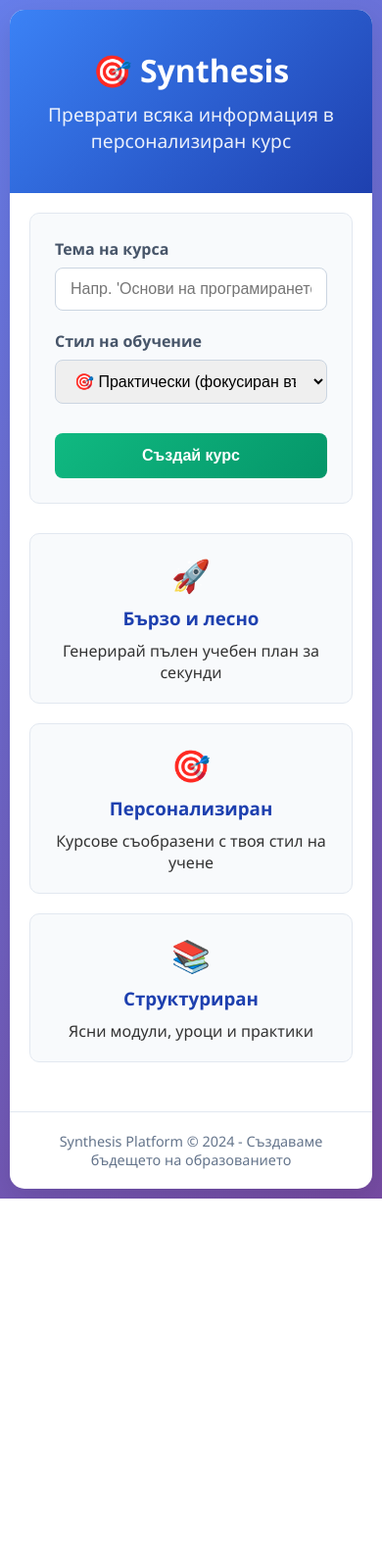
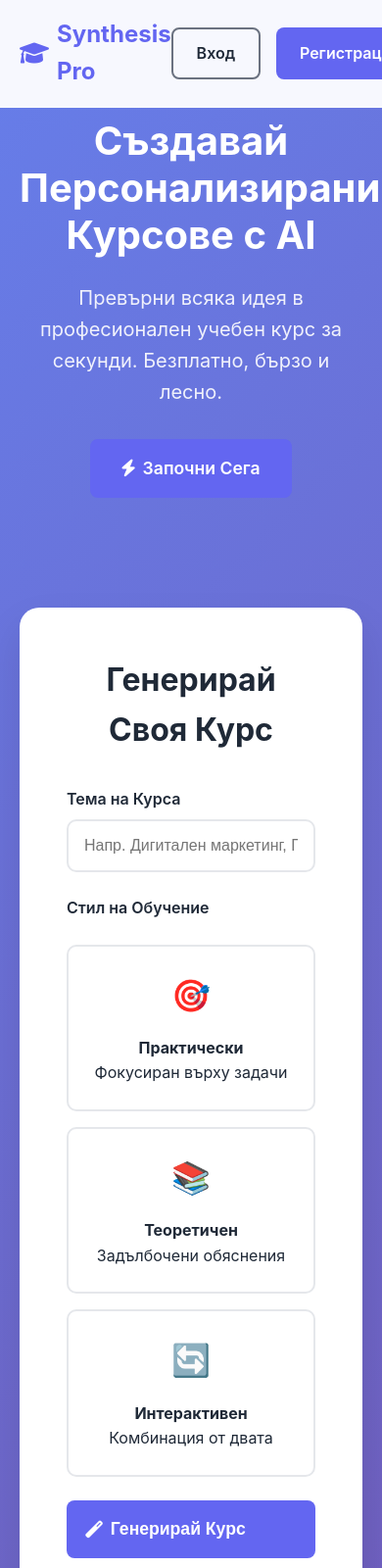
Before and after one commit to projectsynthesis/synthesis-platform-v2, a website: page index.html in a window 390 px wide. Shown: the top 1600 px of the page at 98% size. Before the commit the page ends 1223 px from the top, so only its background shows below. Drawn offline with Linux system fonts and the light colour scheme.

Commit message:
Update index.html

```diff
--- a/index.html
+++ b/index.html
@@ -3,128 +3,251 @@
 <head>
     <meta charset="UTF-8">
     <meta name="viewport" content="width=device-width, initial-scale=1.0">
-    <title>Synthesis - Създай своя курс</title>
+    <title>Synthesis Pro - AI Генератор на Курсове</title>
+    <link href="https://cdnjs.cloudflare.com/ajax/libs/font-awesome/6.0.0/css/all.min.css" rel="stylesheet">
     <style>
         * {
-            box-sizing: border-box;
             margin: 0;
             padding: 0;
+            box-sizing: border-box;
+        }
+
+        :root {
+            --primary: #6366f1;
+            --primary-dark: #4f46e5;
+            --secondary: #10b981;
+            --dark: #1f2937;
+            --light: #f8fafc;
+            --gray: #6b7280;
         }
 
         body {
-            font-family: 'Segoe UI', Tahoma, Geneva, Verdana, sans-serif;
-            max-width: 900px;
-            margin: 0 auto;
-            padding: 20px;
+            font-family: 'Inter', -apple-system, BlinkMacSystemFont, sans-serif;
+            line-height: 1.6;
+            color: var(--dark);
             background: linear-gradient(135deg, #667eea 0%, #764ba2 100%);
             min-height: 100vh;
-            color: #333;
         }
 
         .container {
-            background: white;
-            border-radius: 15px;
-            box-shadow: 0 10px 30px rgba(0,0,0,0.1);
-            overflow: hidden;
+            max-width: 1200px;
+            margin: 0 auto;
+            padding: 0 20px;
         }
 
+        /* HEADER */
         .header {
-            text-align: center;
-            background: linear-gradient(135deg, #3b82f6 0%, #1e40af 100%);
-            color: white;
-            padding: 40px 20px;
+            background: rgba(255, 255, 255, 0.95);
+            backdrop-filter: blur(10px);
+            border-bottom: 1px solid rgba(255, 255, 255, 0.2);
+            position: fixed;
+            width: 100%;
+            top: 0;
+            z-index: 1000;
         }
 
-        .header h1 {
-            font-size: 2.5rem;
-            margin-bottom: 10px;
+        .nav {
+            display: flex;
+            justify-content: space-between;
+            align-items: center;
+            padding: 1rem 0;
         }
 
-        .header p {
-            font-size: 1.2rem;
-            opacity: 0.9;
+        .logo {
+            font-size: 1.5rem;
+            font-weight: 700;
+            color: var(--primary);
+            display: flex;
+            align-items: center;
+            gap: 0.5rem;
         }
 
-        .content {
-            padding: 30px;
+        .nav-links {
+            display: flex;
+            gap: 2rem;
+            align-items: center;
         }
 
-        .course-form {
-            background: #f8fafc;
-            padding: 25px;
-            border-radius: 10px;
-            margin-bottom: 25px;
-            border: 1px solid #e2e8f0;
+        .nav-links a {
+            text-decoration: none;
+            color: var(--dark);
+            font-weight: 500;
+            transition: color 0.3s;
+        }
+
+        .nav-links a:hover {
+            color: var(--primary);
+        }
+
+        .auth-buttons {
+            display: flex;
+            gap: 1rem;
+        }
+
+        .btn {
+            padding: 0.75rem 1.5rem;
+            border: none;
+            border-radius: 8px;
+            font-weight: 600;
+            cursor: pointer;
+            transition: all 0.3s;
+            text-decoration: none;
+            display: inline-flex;
+            align-items: center;
+            gap: 0.5rem;
+        }
+
+        .btn-primary {
+            background: var(--primary);
+            color: white;
+        }
+
+        .btn-primary:hover {
+            background: var(--primary-dark);
+            transform: translateY(-2px);
+        }
+
+        .btn-outline {
+            background: transparent;
+            color: var(--dark);
+            border: 2px solid var(--gray);
+        }
+
+        .btn-outline:hover {
+            border-color: var(--primary);
+            color: var(--primary);
+        }
+
+        /* HERO SECTION */
+        .hero {
+            padding: 120px 0 80px;
+            text-align: center;
+            color: white;
+        }
+
+        .hero h1 {
+            font-size: 3.5rem;
+            font-weight: 700;
+            margin-bottom: 1.5rem;
+            line-height: 1.2;
+        }
+
+        .hero p {
+            font-size: 1.25rem;
+            margin-bottom: 2rem;
+            opacity: 0.9;
+            max-width: 600px;
+            margin-left: auto;
+            margin-right: auto;
+        }
+
+        /* COURSE GENERATOR */
+        .generator-section {
+            background: white;
+            border-radius: 20px;
+            padding: 3rem;
+            margin: 2rem 0;
+            box-shadow: 0 20px 40px rgba(0, 0, 0, 0.1);
+        }
+
+        .generator-form {
+            display: grid;
+            gap: 1.5rem;
+            max-width: 600px;
+            margin: 0 auto;
         }
 
         .form-group {
-            margin-bottom: 20px;
+            display: flex;
+            flex-direction: column;
+            gap: 0.5rem;
         }
 
-        label {
-            display: block;
-            margin-bottom: 8px;
+        .form-group label {
             font-weight: 600;
-            color: #475569;
+            color: var(--dark);
         }
 
-        input, select {
-            width: 100%;
-            padding: 12px 15px;
-            border: 1px solid #cbd5e1;
-            border-radius: 8px;
-            font-size: 16px;
+        .form-control {
+            padding: 1rem;
+            border: 2px solid #e5e7eb;
+            border-radius: 10px;
+            font-size: 1rem;
+            transition: border-color 0.3s;
+        }
+
+        .form-control:focus {
+            outline: none;
+            border-color: var(--primary);
+        }
+
+        .style-options {
+            display: grid;
+            grid-template-columns: repeat(auto-fit, minmax(200px, 1fr));
+            gap: 1rem;
+            margin-top: 1rem;
+        }
+
+        .style-option {
+            border: 2px solid #e5e7eb;
+            border-radius: 10px;
+            padding: 1.5rem;
+            text-align: center;
+            cursor: pointer;
             transition: all 0.3s;
         }
 
-        input:focus, select:focus {
-            outline: none;
-            border-color: #3b82f6;
-            box-shadow: 0 0 0 3px rgba(59, 130, 246, 0.1);
+        .style-option:hover {
+            border-color: var(--primary);
+            transform: translateY(-2px);
         }
 
-        button {
-            width: 100%;
-            background: linear-gradient(135deg, #10b981 0%, #059669 100%);
-            color: white;
-            border: none;
-            padding: 14px;
-            border-radius: 8px;
-            font-size: 16px;
-            font-weight: 600;
-            cursor: pointer;
-            transition: all 0.3s;
-            margin-top: 10px;
+        .style-option.selected {
+            border-color: var(--primary);
+            background: rgba(99, 102, 241, 0.05);
         }
 
-        button:hover {
-            transform: translateY(-2px);
-            box-shadow: 0 5px 15px rgba(16, 185, 129, 0.4);
+        .style-icon {
+            font-size: 2rem;
+            margin-bottom: 1rem;
         }
 
-        button:disabled {
-            background: #9ca3af;
-            cursor: not-allowed;
-            transform: none;
-            box-shadow: none;
+        /* RESULTS */
+        .result-section {
+            display: none;
+            background: white;
+            border-radius: 20px;
+            padding: 2rem;
+            margin: 2rem 0;
+            box-shadow: 0 20px 40px rgba(0, 0, 0, 0.1);
+        }
+
+        .result-header {
+            display: flex;
+            justify-content: between;
+            align-items: center;
+            margin-bottom: 1.5rem;
+        }
+
+        .course-content {
+            white-space: pre-line;
+            line-height: 1.8;
         }
 
         .loading {
             display: none;
             text-align: center;
-            padding: 20px;
-            color: #3b82f6;
-            font-weight: 600;
+            padding: 2rem;
         }
 
-        .loading-spinner {
+        .spinner {
             border: 4px solid #f3f4f6;
-            border-top: 4px solid #3b82f6;
+            border-top: 4px solid var(--primary);
             border-radius: 50%;
             width: 40px;
             height: 40px;
             animation: spin 1s linear infinite;
-            margin: 0 auto 15px;
+            margin: 0 auto 1rem;
         }
 
         @keyframes spin {
@@ -132,157 +255,217 @@
             100% { transform: rotate(360deg); }
         }
 
-        .result {
+        /* FEATURES */
+        .features {
+            padding: 80px 0;
             background: white;
-            padding: 25px;
-            border-radius: 10px;
-            box-shadow: 0 4px 6px rgba(0,0,0,0.05);
-            border: 1px solid #e2e8f0;
-            white-space: pre-line;
-            line-height: 1.6;
-            display: none;
         }
 
-        .result h3 {
-            color: #1e40af;
-            margin-bottom: 15px;
-            border-bottom: 2px solid #e2e8f0;
-            padding-bottom: 10px;
+        .section-title {
+            text-align: center;
+            font-size: 2.5rem;
+            font-weight: 700;
+            margin-bottom: 3rem;
+            color: var(--dark);
         }
 
-        .note {
-            margin-top: 20px;
-            padding: 15px;
-            background: #fff3cd;
-            border: 1px solid #ffeaa7;
-            border-radius: 5px;
-            color: #856404;
+        .features-grid {
+            display: grid;
+            grid-template-columns: repeat(auto-fit, minmax(300px, 1fr));
+            gap: 2rem;
         }
 
-        .features {
-            display: grid;
-            grid-template-columns: repeat(auto-fit, minmax(250px, 1fr));
-            gap: 20px;
-            margin-top: 30px;
+        .feature-card {
+            background: var(--light);
+            padding: 2rem;
+            border-radius: 15px;
+            text-align: center;
+            transition: transform 0.3s;
         }
 
-        .feature {
-            background: #f8fafc;
-            padding: 20px;
-            border-radius: 10px;
-            text-align: center;
-            border: 1px solid #e2e8f0;
+        .feature-card:hover {
+            transform: translateY(-5px);
         }
 
         .feature-icon {
-            font-size: 2rem;
-            margin-bottom: 10px;
+            font-size: 3rem;
+            color: var(--primary);
+            margin-bottom: 1rem;
         }
 
-        .feature h3 {
-            margin-bottom: 10px;
-            color: #1e40af;
+        /* FOOTER */
+        .footer {
+            background: var(--dark);
+            color: white;
+            padding: 3rem 0;
+            text-align: center;
         }
 
-        footer {
-            text-align: center;
-            margin-top: 30px;
-            padding: 20px;
-            color: #64748b;
-            font-size: 0.9rem;
-            border-top: 1px solid #e2e8f0;
-        }
-
+        /* RESPONSIVE */
         @media (max-width: 768px) {
-            body {
-                padding: 10px;
+            .hero h1 {
+                font-size: 2.5rem;
             }
 
-            .header h1 {
-                font-size: 2rem;
+            .nav-links {
+                display: none;
             }
 
-            .content {
-                padding: 20px;
+            .style-options {
+                grid-template-columns: 1fr;
             }
         }
     </style>
 </head>
 <body>
-    <div class="container">
-        <div class="header">
-            <h1>🎯 Synthesis</h1>
-            <p>Преврати всяка информация в персонализиран курс</p>
+    <!-- HEADER -->
+    <header class="header">
+        <div class="container">
+            <nav class="nav">
+                <div class="logo">
+                    <i class="fas fa-graduation-cap"></i>
+                    Synthesis Pro
+                </div>
+                <div class="nav-links">
+                    <a href="#features">Възможности</a>
+                    <a href="#how-it-works">Как работи</a>
+                    <a href="#pricing">Цени</a>
+                </div>
+                <div class="auth-buttons">
+                    <a href="#" class="btn btn-outline">Вход</a>
+                    <a href="#" class="btn btn-primary">Регистрация</a>
+                </div>
+            </nav>
         </div>
+    </header>
 
-        <div class="content">
-            <div class="course-form">
+    <!-- HERO SECTION -->
+    <section class="hero">
+        <div class="container">
+            <h1>Създавай Персонализирани Курсове с AI</h1>
+            <p>Превърни всяка идея в професионален учебен курс за секунди. Безплатно, бързо и лесно.</p>
+            <a href="#generator" class="btn btn-primary" style="font-size: 1.1rem; padding: 1rem 2rem;">
+                <i class="fas fa-bolt"></i>
+                Започни Сега
+            </a>
+        </div>
+    </section>
+
+    <!-- COURSE GENERATOR -->
+    <section id="generator" class="container">
+        <div class="generator-section">
+            <h2 style="text-align: center; margin-bottom: 2rem; font-size: 2rem;">Генерирай Своя Курс</h2>
+
+            <div class="generator-form">
                 <div class="form-group">
-                    <label for="topicInput">Тема на курса</label>
-                    <input type="text" id="topicInput" placeholder="Напр. 'Основи на програмирането', 'Дигитален маркетинг', 'Финансово планиране'">
+                    <label for="topicInput">Тема на Курса</label>
+                    <input type="text" id="topicInput" class="form-control" placeholder="Напр. Дигитален маркетинг, Програмиране, Бизнес умения...">
                 </div>
 
                 <div class="form-group">
-                    <label for="styleSelect">Стил на обучение</label>
-                    <select id="styleSelect">
-                        <option value="практически">🎯 Практически (фокусиран върху упражнения)</option>
-                        <option value="теоретичен">📚 Теоретичен (задълбочени обяснения)</option>
-                        <option value="интерактивен">🔄 Интерактивен (включващ и двата подхода)</option>
-                        <option value="кратък и ясен">⚡ Кратък и ясен (само най-важното)</option>
-                    </select>
+                    <label>Стил на Обучение</label>
+                    <div class="style-options">
+                        <div class="style-option" data-value="практически">
+                            <div class="style-icon">🎯</div>
+                            <h4>Практически</h4>
+                            <p>Фокусиран върху задачи</p>
+                        </div>
+                        <div class="style-option" data-value="теоретичен">
+                            <div class="style-icon">📚</div>
+                            <h4>Теоретичен</h4>
+                            <p>Задълбочени обяснения</p>
+                        </div>
+                        <div class="style-option" data-value="интерактивен">
+                            <div class="style-icon">🔄</div>
+                            <h4>Интерактивен</h4>
+                            <p>Комбинация от двата</p>
+                        </div>
+                    </div>
                 </div>
 
-                <button id="generateBtn" onclick="generateCourse()">Създай курс</button>
+                <button id="generateBtn" class="btn btn-primary" style="font-size: 1.1rem; padding: 1.2rem;">
+                    <i class="fas fa-magic"></i>
+                    Генерирай Курс
+                </button>
+            </div>
+        </div>
 
-                <div class="loading" id="loadingDiv">
-                    <div class="loading-spinner"></div>
-                    Генерираме твоя персонализиран курс...
+        <!-- LOADING -->
+        <div id="loading" class="loading">
+            <div class="spinner"></div>
+            <p>Генерираме твоя персонализиран курс...</p>
+        </div>
+
+        <!-- RESULTS -->
+        <div id="resultSection" class="result-section">
+            <div class="result-header">
+                <h3>Твоят Персонализиран Курс</h3>
+                <button class="btn btn-outline">
+                    <i class="fas fa-save"></i>
+                    Запази
+                </button>
+            </div>
+            <div id="courseContent" class="course-content"></div>
+        </div>
+    </section>
+
+    <!-- FEATURES -->
+    <section id="features" class="features">
+        <div class="container">
+            <h2 class="section-title">Защо Да Избереш Synthesis?</h2>
+            <div class="features-grid">
+                <div class="feature-card">
+                    <div class="feature-icon">⚡</div>
+                    <h3>Моментално Генериране</h3>
+                    <p>Получаваш готов курс за секунди, без чакане</p>
                 </div>
-            </div>
-
-            <div class="result" id="resultDiv"></div>
-
-            <div class="features">
-                <div class="feature">
-                    <div class="feature-icon">🚀</div>
-                    <h3>Бързо и лесно</h3>
-                    <p>Генерирай пълен учебен план за секунди</p>
+                <div class="feature-card">
+                    <div class="feature-icon">🎯</div>
+                    <h3>Персонализирано Съдържание</h3>
+                    <p>Курсове съобразени с твоя стил на обучение</p>
                 </div>
-                <div class="feature">
-                    <div class="feature-icon">🎯</div>
-                    <h3>Персонализиран</h3>
-                    <p>Курсове съобразени с твоя стил на учене</p>
-                </div>
-                <div class="feature">
-                    <div class="feature-icon">📚</div>
-                    <h3>Структуриран</h3>
-                    <p>Ясни модули, уроци и практики</p>
+                <div class="feature-card">
+                    <div class="feature-icon">💼</div>
+                    <h3>Професионално Качество</h3>
+                    <p>Структурирани и полезни учебни материали</p>
                 </div>
             </div>
         </div>
+    </section>
 
-        <footer>
-            <p>Synthesis Platform &copy; 2024 - Създаваме бъдещето на образованието</p>
-        </footer>
-    </div>
+    <!-- FOOTER -->
+    <footer class="footer">
+        <div class="container">
+            <p>&copy; 2024 Synthesis Pro. Всички права запазени.</p>
+        </div>
+    </footer>
 
     <script>
-        async function generateCourse() {
+        // Style Selection
+        document.querySelectorAll('.style-option').forEach(option => {
+            option.addEventListener('click', function() {
+                document.querySelectorAll('.style-option').forEach(opt => {
+                    opt.classList.remove('selected');
+                });
+                this.classList.add('selected');
+            });
+        });
+
+        // Generate Course
+        document.getElementById('generateBtn').addEventListener('click', async function() {
             const topic = document.getElementById('topicInput').value.trim();
-            const style = document.getElementById('styleSelect').value;
-            const generateBtn = document.getElementById('generateBtn');
-            const loadingDiv = document.getElementById('loadingDiv');
-            const resultDiv = document.getElementById('resultDiv');
+            const selectedStyle = document.querySelector('.style-option.selected');
+            const style = selectedStyle ? selectedStyle.getAttribute('data-value') : 'практически';
 
             if (!topic) {
                 alert('Моля въведи тема за курса!');
                 return;
             }
 
-            // Показваме зареждане и деактивираме бутона
-            generateBtn.disabled = true;
-            loadingDiv.style.display = 'block';
-            resultDiv.style.display = 'none';
+            // Show loading
+            document.getElementById('loading').style.display = 'block';
+            document.getElementById('resultSection').style.display = 'none';
+            this.disabled = true;
 
             try {
                 const response = await fetch('/api/generate-course', {
@@ -296,77 +479,28 @@
                 const data = await response.json();
 
                 if (data.success) {
-                    // Форматираме текста да запазва новите редове
-                    resultDiv.innerHTML = `<h3>🎓 Вашият персонализиран курс</h3>` +
-                        data.course.replace(/\n/g, '<br>');
-
-                    // Добавяме бележка ако има
-                    if (data.note) {
-                        const note = document.createElement('div');
-                        note.className = 'note';
-                        note.textContent = data.note;
-                        resultDiv.appendChild(note);
-                    }
-
-                    resultDiv.style.display = 'block';
+                    document.getElementById('courseContent').textContent = data.course;
+                    document.getElementById('resultSection').style.display = 'block';
                 } else {
-                    throw new Error(data.error || 'Неизвестна грешка');
+                    alert('Грешка: ' + data.error);
                 }
             } catch (error) {
-                console.error('Error:', error);
+                alert('Възникна грешка. Опитай отново!');
+            } finally {
+                document.getElementById('loading').style.display = 'none';
+                this.disabled = false;
+            }
+        });
 
-                // Fallback - генерираме курс локално
-                const fallbackCourse = `
-🎯 КУРС: ${topic}
-📚 СТИЛ: ${style}
-
-ЗАГЛАВИЕ: "Изчерпателен курс по ${topic}"
-ОПИСАНИЕ: Този курс е създаден специално за теб, за да развиеш знанията и уменията си в областта на ${topic}.
-
-МОДУЛ 1: ОСНОВИ И ФУНДАМЕНТАЛНИ ПРИНЦИПИ
-✓ Урок 1: Въведение в ${topic} - ключови понятия и дефиниции
-✓ Урок 2: Основни принципи и методи на работа
-✓ Урок 3: Инструменти и ресурси за ефективно изучаване
-🎯 ПРАКТИЧЕСКО УПРАЖНЕНИЕ: Приложи базовите принципи в проста ситуация
-
-МОДУЛ 2: НАПРЕДНАЛИ ТЕХНИКИ И ПРИЛОЖЕНИЯ
-✓ Урок 1: Стратегии за усъвършенстване на уменията
-✓ Урок 2: Реални приложения и case studies
-✓ Урок 3: Оптимизация на процесите и подобряване на резултатите
-🎯 ПРАКТИЧЕСКО УПРАЖНЕНИЕ: Създай собствен проект базиран на наученото
-
-МОДУЛ 3: МАЙСТОРСТВО И ПРОДЪЛЖАВАЩО РАЗВИТИЕ
-✓ Урок 1: Експертни техники и най-добри практики
-✓ Урок 2: Приложение в различни контексти и ситуации
-✓ Урок 3: План за продължаващо развитие и усъвършенстване
-🎯 ФИНАЛЕН ПРОЕКТ: Приложи всичко научено в цялостен проект
-
-📝 ЗАКЛЮЧЕНИЕ:
-Този курс предоставя изчерпателна основа за развитие на уменията ти в областта на ${topic}. Продължавай да практикуваш и да търсиш нови знания за постоянно подобряване.
-
-🔧 В РАЗРАБОТКА: AI функционалността се настройва за още по-персонализирани курсове!
-`;
-
-                resultDiv.innerHTML = `<h3>🎓 Вашият персонализиран курс</h3>` +
-                    fallbackCourse.replace(/\n/g, '<br>');
-
-                const note = document.createElement('div');
-                note.className = 'note';
-                note.textContent = 'Това е автоматично генериран курс. AI функционалността се настройва за още по-добри резултати!';
-                resultDiv.appendChild(note);
-
-                resultDiv.style.display = 'block';
-            } finally {
-                generateBtn.disabled = false;
-                loadingDiv.style.display = 'none';
-            }
-        }
-
-        // Позволяваме да се използва Enter за генериране на курс
-        document.getElementById('topicInput').addEventListener('keypress', function(e) {
-            if (e.key === 'Enter') {
-                generateCourse();
-            }
+        // Smooth scroll
+        document.querySelectorAll('a[href^="#"]').forEach(anchor => {
+            anchor.addEventListener('click', function (e) {
+                e.preventDefault();
+                const target = document.querySelector(this.getAttribute('href'));
+                if (target) {
+                    target.scrollIntoView({ behavior: 'smooth' });
+                }
+            });
         });
     </script>
 </body>
```
